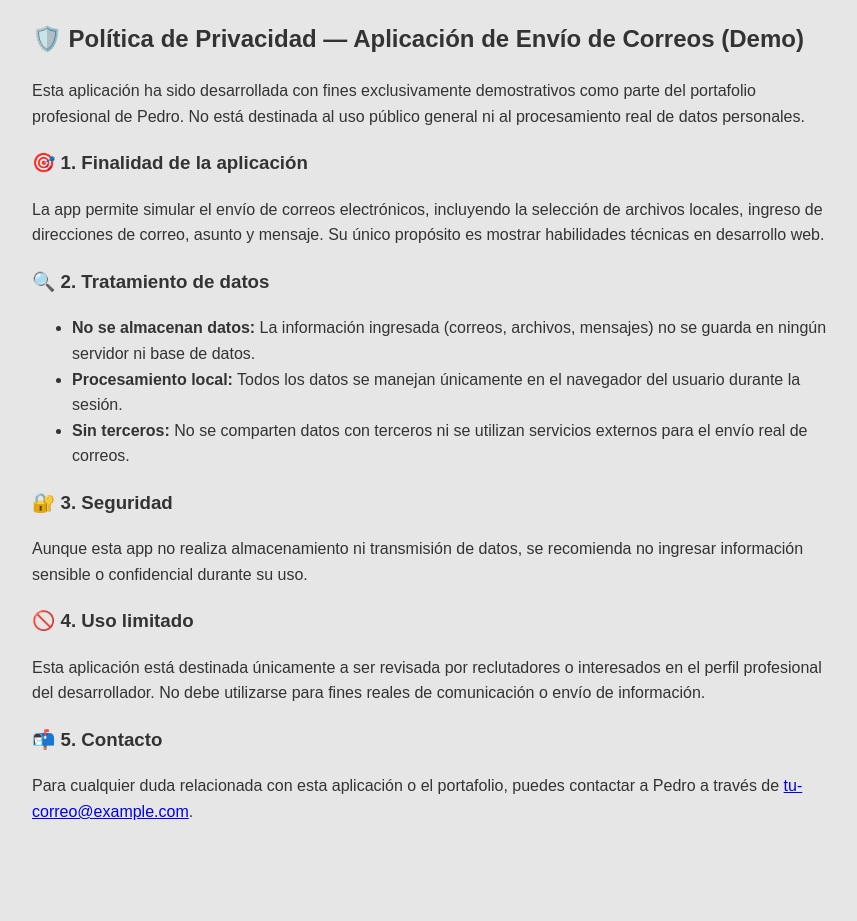
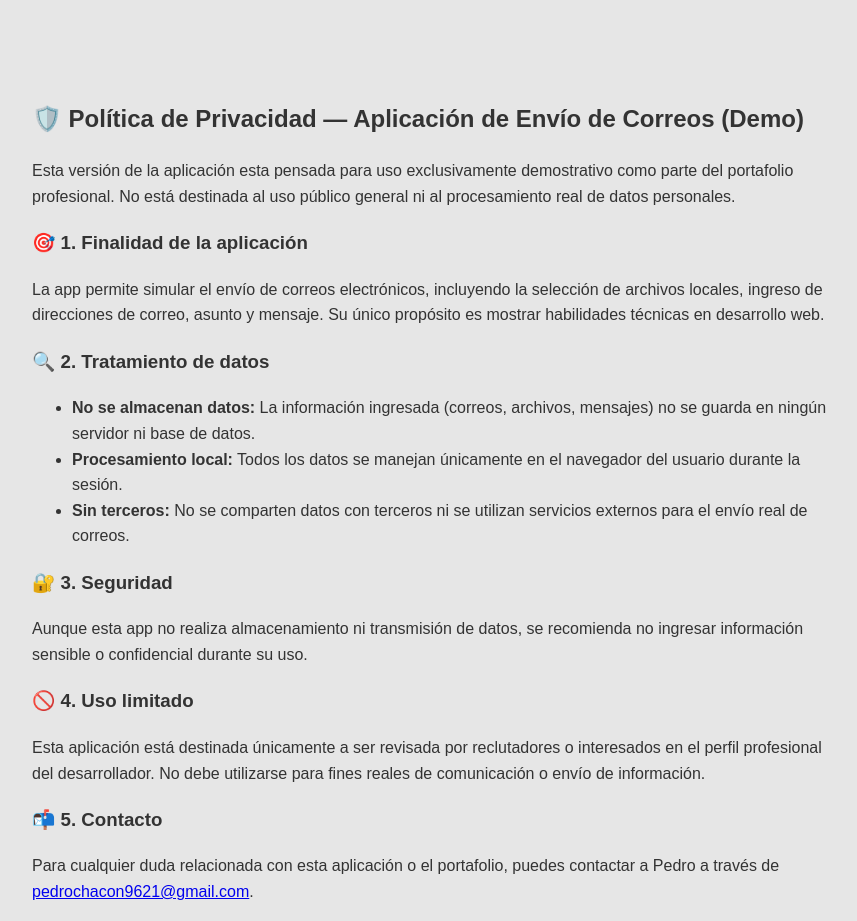
Before and after one commit to Pedrochacon9621/AppCorreos1, a React (Vite) app in the folder Frontend-AppCorreos/: page /politica in a window 1280 px wide. Shown: the whole page, without its empty margins (208-1065 px from the left). Before the commit the page ends 841 px from the top, so only its background shows below. Built offline with nearby package versions, Linux system fonts and the light colour scheme.

Commit message:
modificando politica de privacidad texto

```diff
--- a/Frontend-AppCorreos/src/componentes/PoliticaPage.tsx
+++ b/Frontend-AppCorreos/src/componentes/PoliticaPage.tsx
@@ -1,9 +1,9 @@
 export default function PoliticaPage() {
 
     return(
-            <div style={{maxWidth: "800px", margin: "auto", fontFamily: "Arial, sans-serif", lineHeight: "1.6", color: "#333"}}>
+            <div style={{maxWidth: "800px", margin: "auto", marginTop:"100px", fontFamily: "Arial, sans-serif", lineHeight: "1.6", color: "#333"}}>
                 <h2>🛡️ Política de Privacidad — Aplicación de Envío de Correos (Demo)</h2>
-                <p>Esta aplicación ha sido desarrollada con fines exclusivamente demostrativos como parte del portafolio profesional de Pedro. No está destinada al uso público general ni al procesamiento real de datos personales.</p>
+                <p>Esta versión de la aplicación esta pensada para uso exclusivamente demostrativo como parte del portafolio profesional. No está destinada al uso público general ni al procesamiento real de datos personales.</p>
 
                 <h3>🎯 1. Finalidad de la aplicación</h3>
                 <p>La app permite simular el envío de correos electrónicos, incluyendo la selección de archivos locales, ingreso de direcciones de correo, asunto y mensaje. Su único propósito es mostrar habilidades técnicas en desarrollo web.</p>
@@ -22,7 +22,7 @@ export default function PoliticaPage() {
                 <p>Esta aplicación está destinada únicamente a ser revisada por reclutadores o interesados en el perfil profesional del desarrollador. No debe utilizarse para fines reales de comunicación o envío de información.</p>
 
                 <h3>📬 5. Contacto</h3>
-                <p>Para cualquier duda relacionada con esta aplicación o el portafolio, puedes contactar a Pedro a través de <a href="mailto:tu-correo@example.com">tu-correo@example.com</a>.</p>
+                <p>Para cualquier duda relacionada con esta aplicación o el portafolio, puedes contactar a Pedro a través de <a href="mailto:pedrochacon9621@gmail.com">pedrochacon9621@gmail.com</a>.</p>
             </div>
     )
 
```
